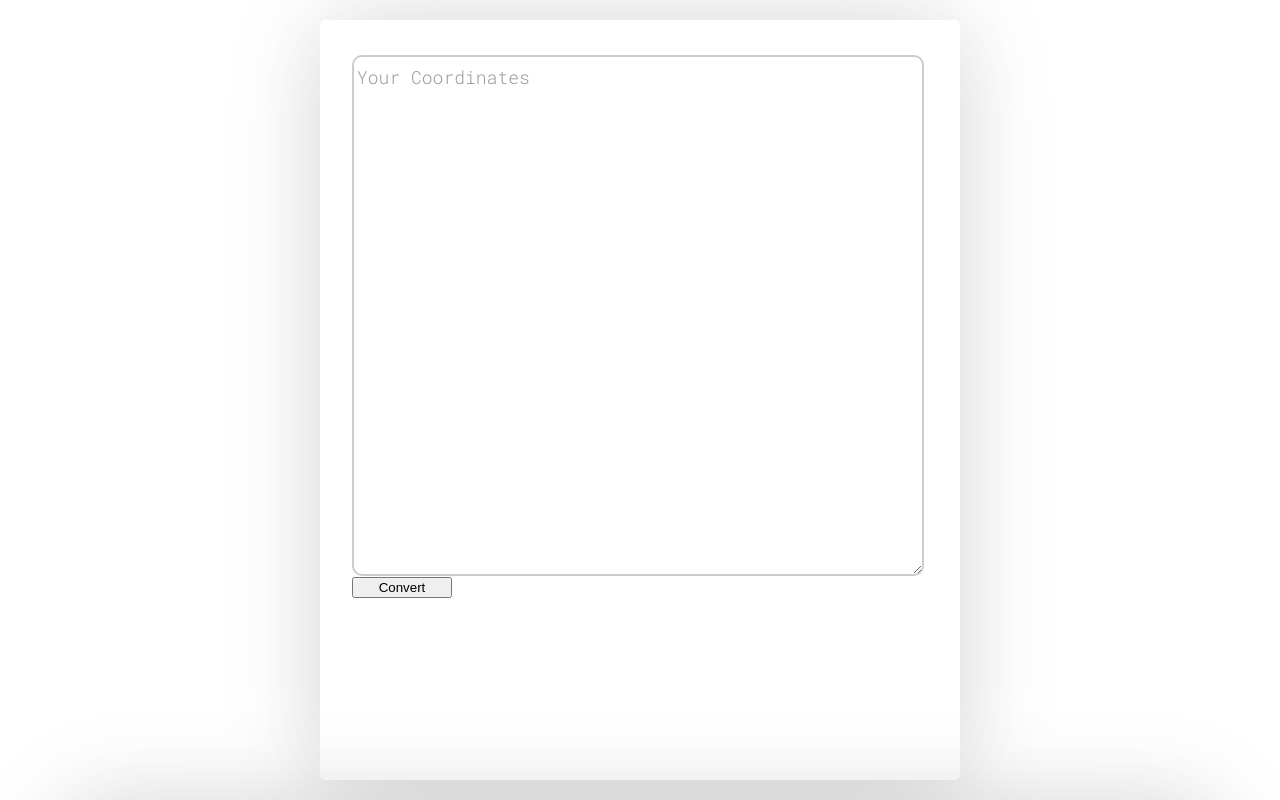
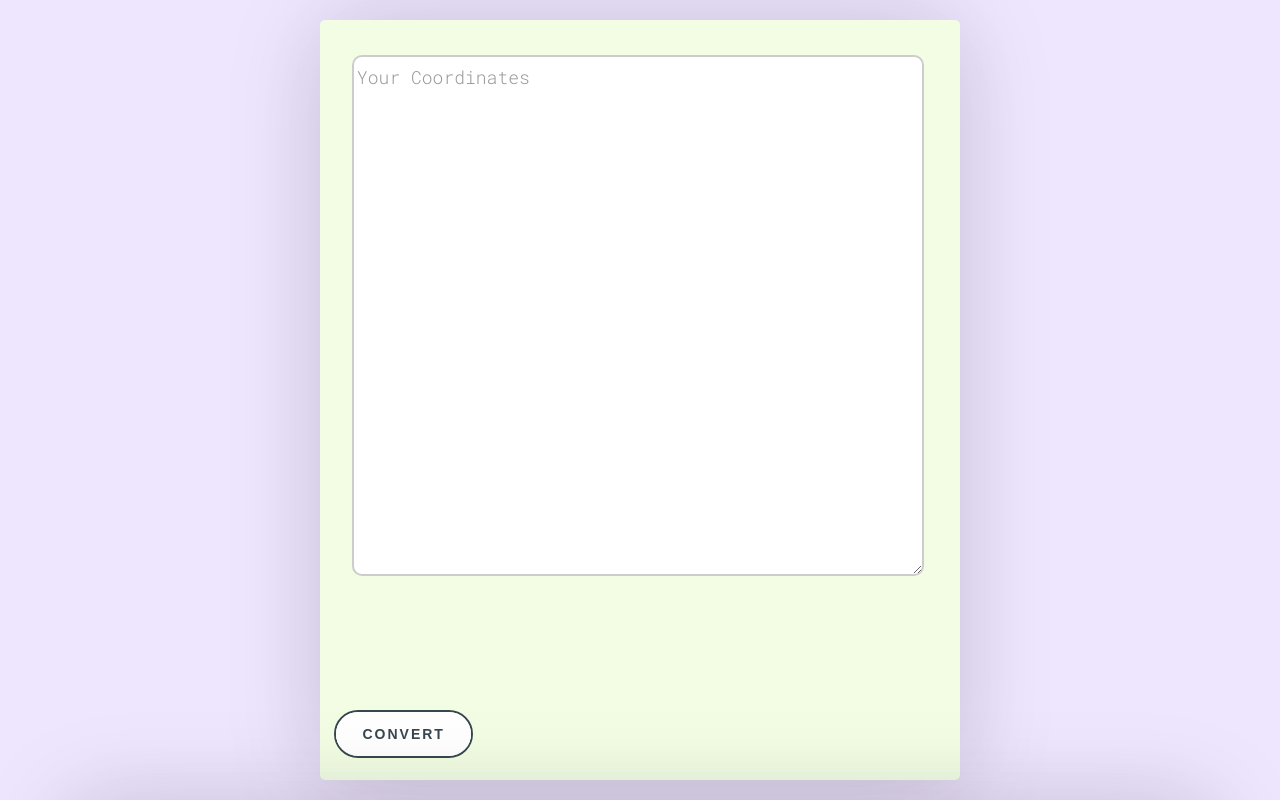
Before and after one commit to jakcharvat/polygonConverter, a plain HTML site: page index.html in a window 1280 px wide. Drawn offline with Linux system fonts and the light colour scheme.

Commit message:
Final UI tweaks (hopefully)

```diff
--- a/css/style.css
+++ b/css/style.css
@@ -1,5 +1,6 @@
 body {
     font-family: 'Roboto Mono', monospace;
+    background-color: #eee5ff;
 }
 
 #in {
@@ -16,8 +17,10 @@ body {
     outline: none;
 }
 
-#convButton {
+#convButton, #backButton {
     min-width: 100px;
+    position: absolute;
+    top: 89%;
 }
 
 #out {
@@ -42,6 +45,7 @@ body {
 }
 
 #allIn, #allOut {
+    background-color: #f2fde4;
     position: fixed;
     min-width: 560px;;
     min-height: 600px;
@@ -52,6 +56,7 @@ body {
 }
 
 #allIn {
+    min-height: 650px;
     width: 50%;
     left: 25%;
     right: 25%;
@@ -128,7 +133,91 @@ label {
     right:50%;
 }
 
-/* active state */
 textarea:focus ~ .bar:before, textarea:focus ~ .bar:after {
     width:50%;
 }
+
+
+/*Button*/
+
+.button {
+	float: left;
+	min-width: 150px;
+	max-width: 250px;
+	display: block;
+	margin: 1em;
+	padding: 1em 2em;
+	background: none;
+	color: inherit;
+	vertical-align: middle;
+	position: relative;
+	z-index: 1;
+	-webkit-backface-visibility: hidden;
+    -moz-osx-font-smoothing: grayscale;
+    border-radius: 40px;
+	font-weight: 600;
+	border: 2px solid;
+	letter-spacing: 2px;
+	text-transform: uppercase;
+	font-size: 14px;
+	overflow: hidden;
+	min-width: 180px;
+	color: #37474f;
+	border-color: #37474f;
+}
+
+.button:focus {
+	outline: none;
+}
+
+.button > span {
+	vertical-align: middle;
+}
+
+
+.button::before,
+.button::after {
+	content: attr(data-text);
+	position: absolute;
+	width: 100%;
+	height: 50%;
+	left: 0;
+	overflow: hidden;
+	-webkit-transition: -webkit-transform 0.3s;
+	transition: transform 0.3s;
+	-webkit-transition-timing-function: cubic-bezier(0.2, 1, 0.3, 1);
+	transition-timing-function: cubic-bezier(0.2, 1, 0.3, 1);
+	background: #fff;
+	color: #37474f;
+}
+.button::before {
+	top: 0;
+	padding-top: 1em;
+}
+.button::after {
+	bottom: 0;
+	line-height: 0;
+}
+.button > span {
+	display: block;
+	-webkit-transform: scale3d(0.2, 0.2, 1);
+	transform: scale3d(0.2, 0.2, 1);
+	opacity: 0;
+	-webkit-transition: -webkit-transform 0.3s, opacity 0.3s;
+	transition: transform 0.3s, opacity 0.3s;
+	-webkit-transition-timing-function: cubic-bezier(0.2, 1, 0.3, 1);
+	transition-timing-function: cubic-bezier(0.2, 1, 0.3, 1);
+}
+.button:hover::before {
+	-webkit-transform: translate3d(0, -100%, 0);
+	transform: translate3d(0, -100%, 0);
+}
+.button:hover::after {
+	-webkit-transform: translate3d(0, 100%, 0);
+	transform: translate3d(0, 100%, 0);
+}
+.button:hover > span {
+	opacity: 1;
+	-webkit-transform: scale3d(1, 1, 1);
+	transform: scale3d(1, 1, 1);
+}
--- a/index.html
+++ b/index.html
@@ -17,15 +17,19 @@
                 <span class="bar"></span>
                 <label>Your Coordinates</label>
             </div>
-            <button onclick="conv()" id="convButton">Convert</button>
         </div>
+        <button class="button button--tamaya button--round-l button--text-thick button--border-medium button--text-upper button--size-s button--inverted" onclick="conv()" id="convButton" data-text="Convert">
+            <span>Confirm</span>
+        </button>
     </div>
     <div id="allOut" class="hideBottom">
         <div id="content">
             <p class="label hide" id="labelTwo">Here is your output:</p>
             <p id="out"></p>
-            <button id="backButton" onclick="back()">Back</button>
         </div>
+        <button class="button button--tamaya button--round-l button--text-thick button--border-medium button--text-upper button--size-s button--inverted" id="backButton" onclick="back()" data-text="Back">
+            <span>Sure?</span>
+        </button>
     </div>
 </body>
 </html>
--- a/js/main.js
+++ b/js/main.js
@@ -82,3 +82,10 @@ function conv() {
     document.getElementById("allOut").classList.remove('hideBottom');
     document.getElementById("allIn").classList.add('hideTop');
 }
+
+function back() {
+    document.getElementById('in').value = "";
+
+    document.getElementById("allOut").classList.add('hideBottom');
+    document.getElementById("allIn").classList.remove('hideTop');
+}
```
